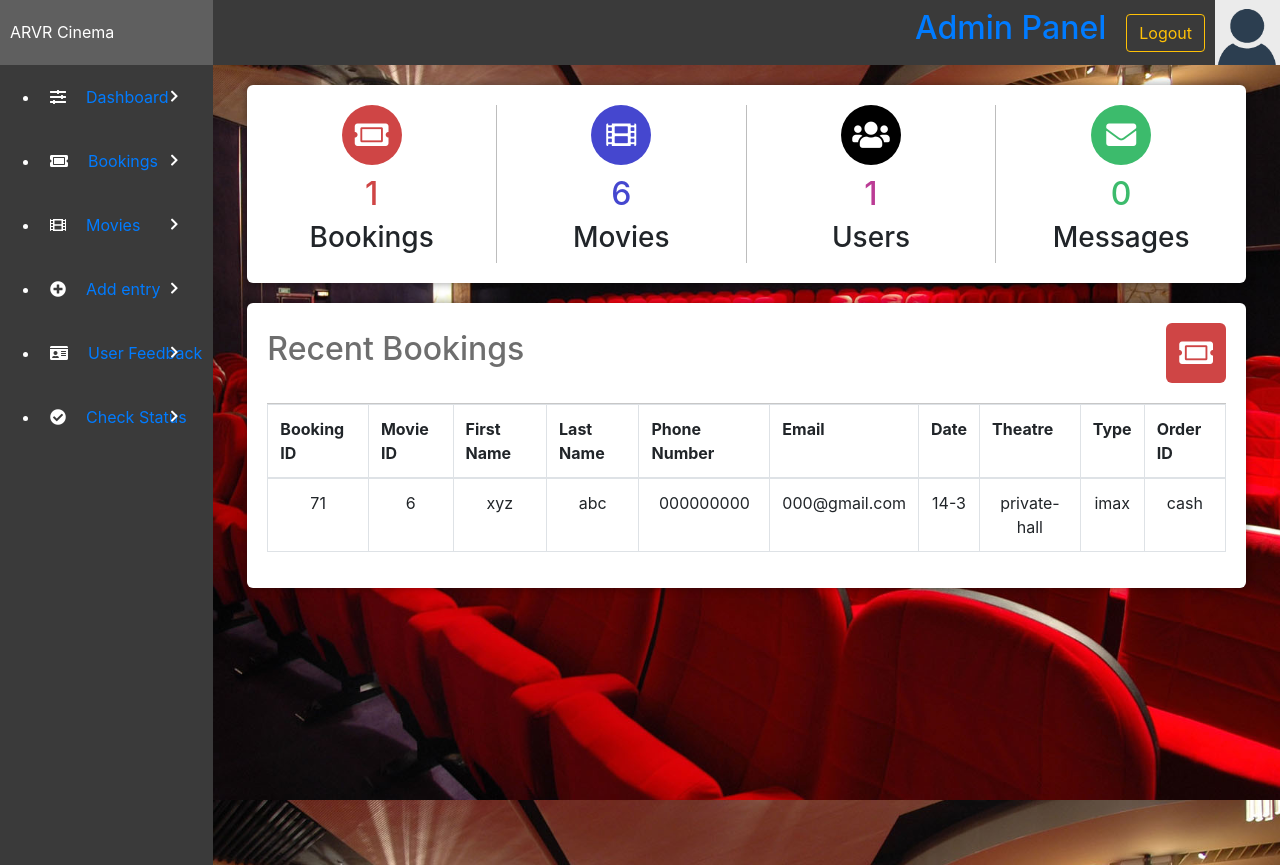
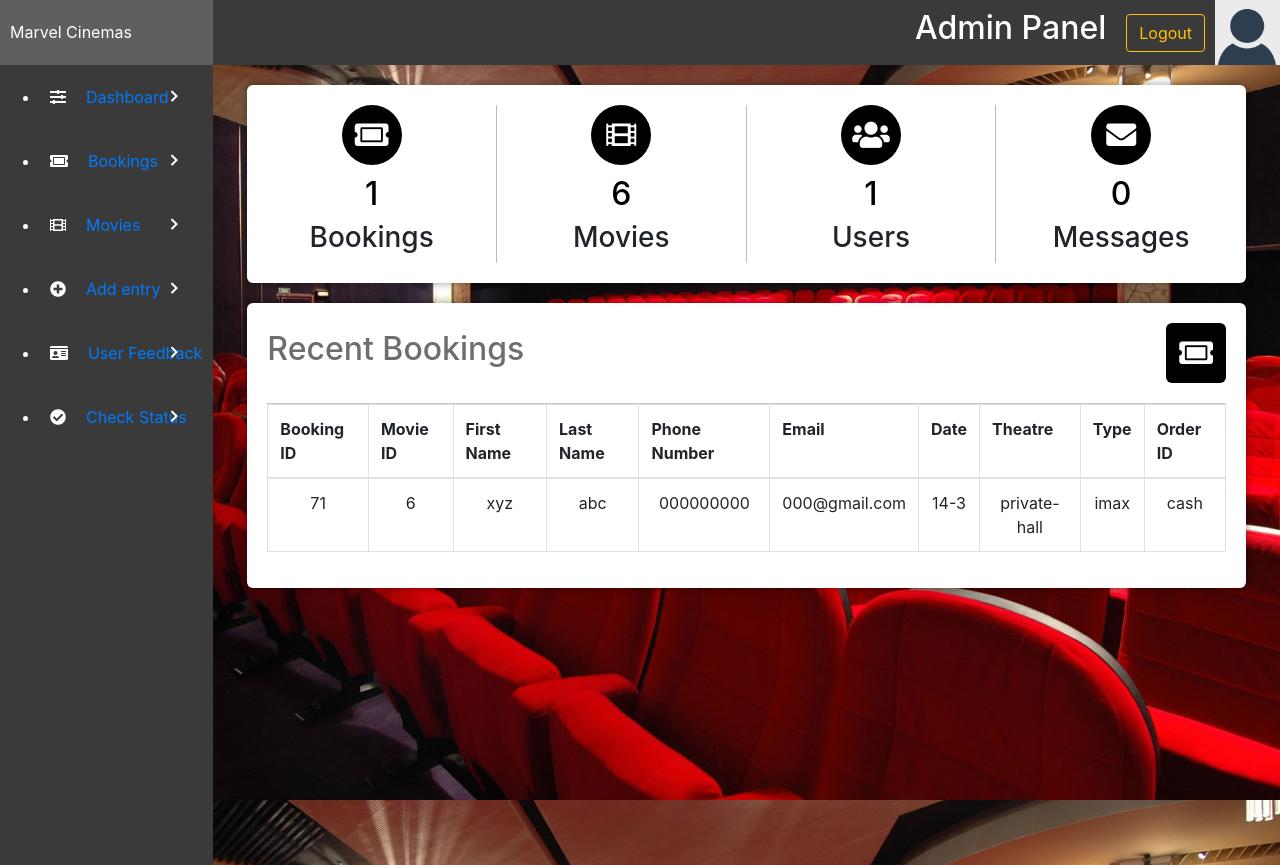
Before and after one commit to rohithvkamath/Movie-Ticket-Booking-System, a PHP site: page /admin/admin.php in a window 1280 px wide. Run offline with PHP 8.4, Linux system fonts and the light colour scheme; a user stored in the database is signed in; data comes from the database, SQL or seed files in the repository; data that the repository does not hold is empty; some libraries are stand-ins or nearby versions.

Commit message:
made some changes see

```diff
--- a/admin/addmovie.php
+++ b/admin/addmovie.php
@@ -64,7 +64,7 @@ if (isset($_POST['but_logout'])) {
                         <br>
                         <label>Add Poster</label>
                         <input type="file" name="movieImg" accept="image/*">
-                        <button type="submit" value="submit" name="submit" class="form-btn">Add Movie</button>
+                        <button type="submit" value="submit" name="submit" class="form-btn bg-dark">Add Movie</button>
                         <?php
                         if (isset($_POST['submit'])) {
                             $insert_query = "INSERT INTO
--- a/admin/admin.php
+++ b/admin/admin.php
@@ -41,31 +41,31 @@ if (!isset($_SESSION['uname'])) {
             <div class="admin-section-column">
                 <div class="admin-section-panel admin-section-stats">
                     <div class="admin-section-stats-panel">
-                        <i class="fa fa-ticket-alt" style="background-color: #cf4545"></i>
-                        <h2 style="color: #cf4545"><?php echo $bookingsNo ?></h2>
+                        <i class="fa fa-ticket-alt" style="background-color: black"></i>
+                        <h2 style="color: black"><?php echo $bookingsNo ?></h2>
                         <h3>Bookings</h3>
                     </div>
                     <div class="admin-section-stats-panel">
-                        <i class="fas fa-film" style="background-color: #4547cf"></i>
-                        <h2 style="color: #4547cf"><?php echo $moviesNo ?></h2>
+                        <i class="fas fa-film" style="background-color: black;"></i>
+                        <h2 style="color: black;"><?php echo $moviesNo ?></h2>
                         <h3>Movies</h3>
                     </div>
                     <div class="admin-section-stats-panel">
-                        <i class="fas fa-users" style="background-color: #000000"></i>
+                        <i class="fas fa-users" style="background-color: black"></i>
                         <!--<i class="fas fa-ticket-alt"></i>-->
-                        <h2 style="color: #bb3c95"><?php echo $userNo ?></h2>
+                        <h2 style="color:black"><?php echo $userNo ?></h2>
                         <h3>Users</h3>
                     </div>
                     <div class="admin-section-stats-panel" style="border: none">
-                        <i class="fas fa-envelope" style="background-color: #3cbb6c"></i>
-                        <h2 style="color: #3cbb6c"><?php echo $messagesNo ?></h2>
+                        <i class="fas fa-envelope" style="background-color: black"></i>
+                        <h2 style="color: black"><?php echo $messagesNo ?></h2>
                         <h3>Messages</h3>
                     </div>
                 </div>
                 <div class="admin-section-panel admin-section-panel1">
                     <div class="admin-panel-section-header">
                         <h2>Recent Bookings</h2>
-                        <i class="fas fa-ticket-alt" style="background-color: #cf4545"></i>
+                        <i class="fas fa-ticket-alt" style="background-color: black"></i>
                     </div>
                     <div class="admin-panel-section-content">
                         <table class="table table-bordered" id="dataTable" width="100%" cellspacing="0">
--- a/admin/header.php
+++ b/admin/header.php
@@ -9,14 +9,14 @@ if (isset($_POST['but_logout'])) {
 ?>
 <div class="admin-section-header">
     <div class="admin-logo">
-        ARVR Cinema
+        Marvel Cinemas
     </div>
     <div class="admin-login-info">
-        <div style="padding: 0 20px;">
-            <h2><a href="#">Admin Panel</a></h2>
+        <div style="padding: 0 20px; color:white;">
+            <h2><a href="#" style="color:white;">Admin Panel</a></h2>
         </div>
         <form method='post' action="">
-            <input type="submit" value="Logout" class="btn btn-outline-warning" name="but_logout">
+            <input type="submit" value="Logout" class="btn btn-outline-warning color-white" name="but_logout">
         </form>
         <img class="admin-user-avatar" src="../img/avatar.png" alt="">
     </div>
```
Also changed, not shown: img/movie-poster-2.jpg (deleted), img/movie-poster-4.jpg (deleted), img/movie-poster-5.jpg (deleted), img/movie-poster-8.jpg (deleted), img/movie-thumb-1.jpg (deleted), img/movie-thumb-2.jpg (deleted), img/movie-thumb-3.jpg (deleted), img/movie-thumb-4.jpg (deleted), img/movie-thumb-5.jpg (deleted), img/movie-thumb-6.jpg (deleted), img/mv1.jpg (added), img/mv2.jpg (added), img/mv3.jpg (added), img/mv4.jpg (added), 2 more files, 1 other file.
